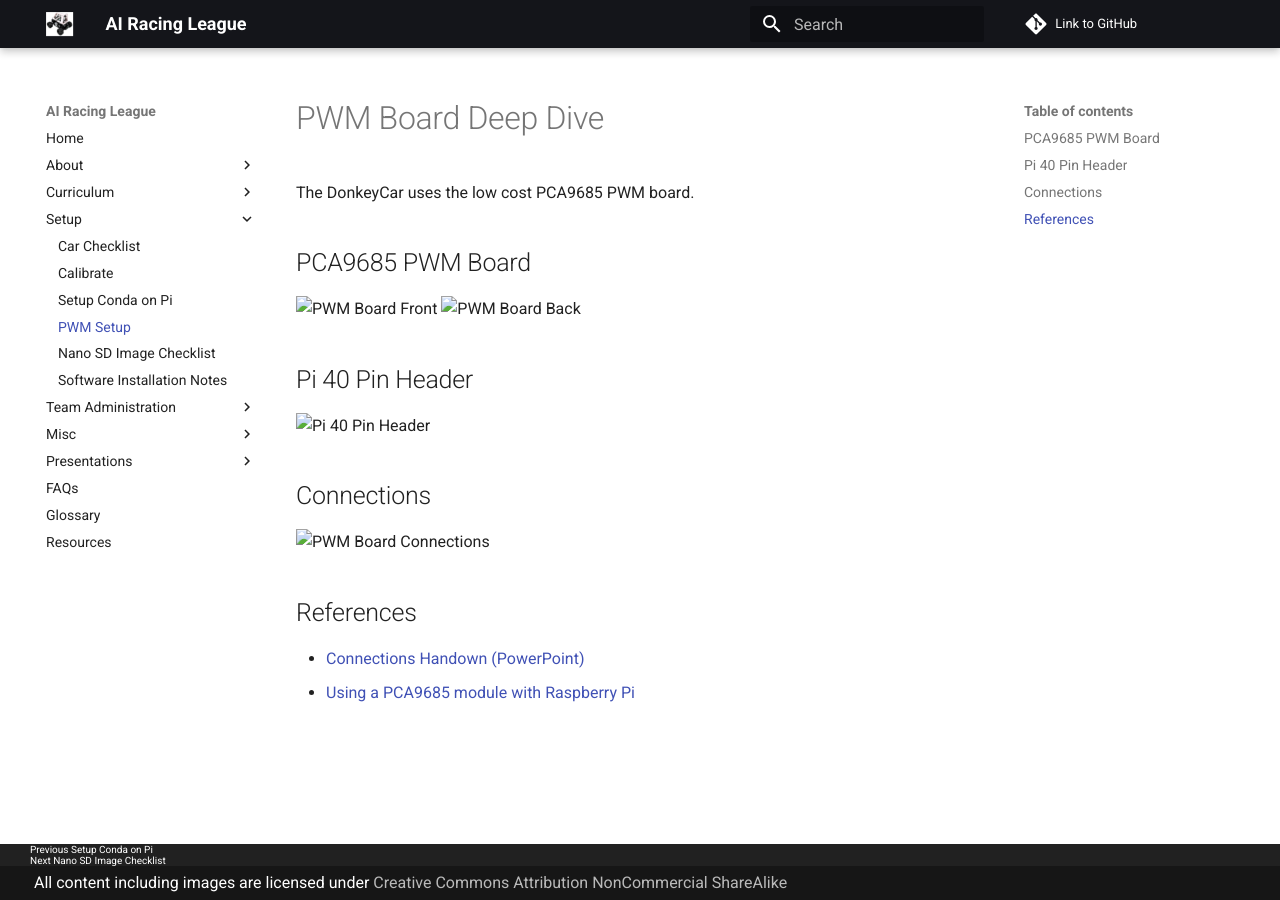
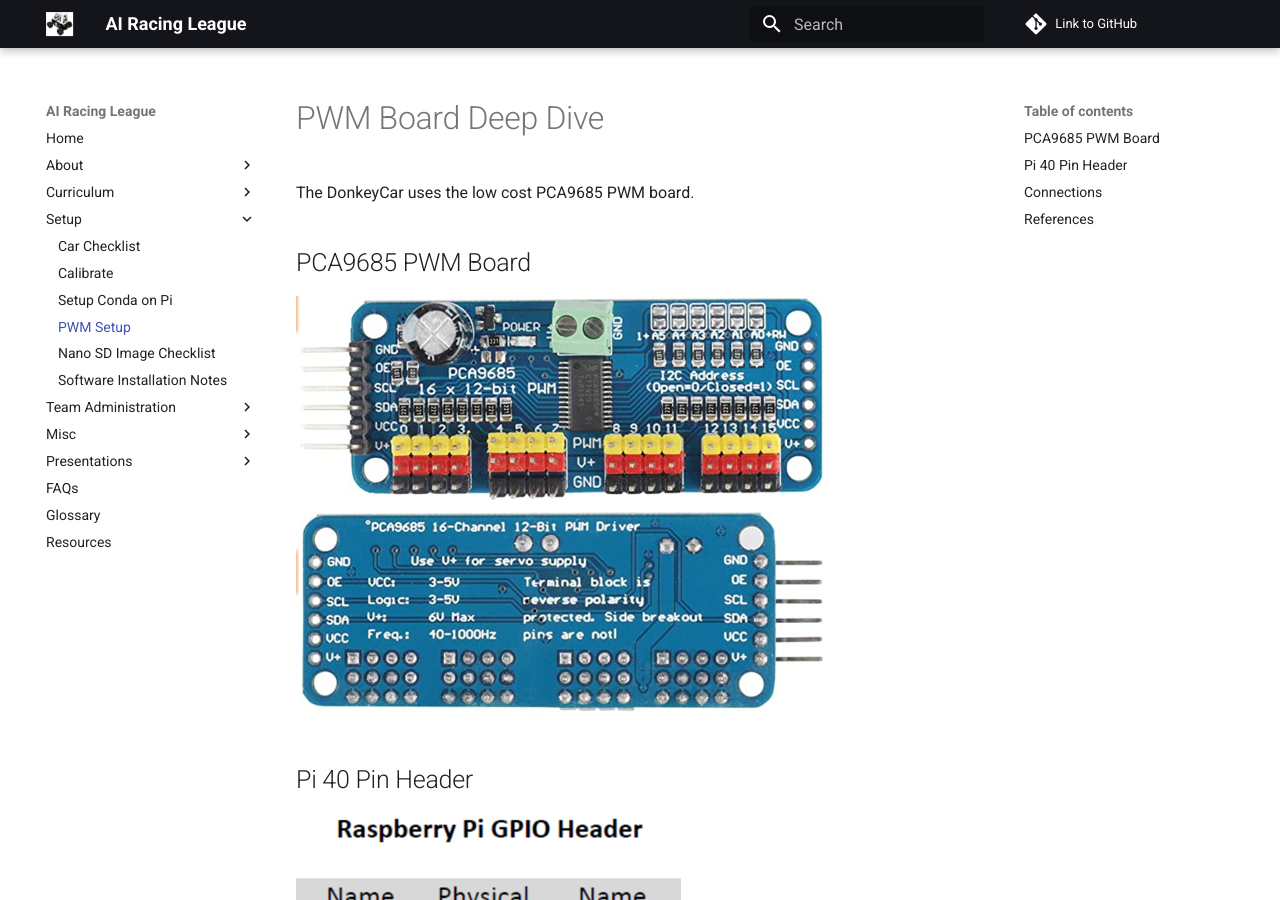
Before and after one commit to CoderDojoTC/ai-racing-league, an MkDocs documentation site: the page built from docs/setup/pwm-board.md, in a window 1280 px wide and 900 px high. Built offline with MkDocs 1.6.1 and Material for MkDocs 9.7.7, drawn with Linux system fonts in a browser that asks for light colours; comment, search, counter and statistics services are not loaded.

Commit message:
updated content

```diff
--- a/docs/setup/pwm-board.md
+++ b/docs/setup/pwm-board.md
@@ -3,16 +3,16 @@
 The DonkeyCar uses the low cost PCA9685 PWM board.
 
 ## PCA9685 PWM Board
-![PWM Board Front](img/PWM-board-front.png)
-![PWM Board Back](img/PWM-board-back.png)
+![PWM Board Front](../img/PWM-board-front.png)
+![PWM Board Back](../img/PWM-board-back.png)
 
 ## Pi 40 Pin Header
-![Pi 40 Pin Header](img/pi-40-pin-header.png)
+![Pi 40 Pin Header](../img/pi-40-pin-header.png)
 
 ## Connections
-![PWM Board Connections](img/PWM-connections.jpg)
+![PWM Board Connections](../img/PWM-connections.jpg)
 
 ## References
 
-* [Connections Handown (PowerPoint)](slides/Connecting-PWM-Cards.pptx)
+* [Connections Handown (PowerPoint)](../slides/Connecting-PWM-Cards.pptx)
 * [Using a PCA9685 module with Raspberry Pi](https://www.aranacorp.com/en/using-a-pca9685-module-with-raspberry-pi/)
```
Also changed, not shown: site/404.html, site/about/index.html, site/business-plan-2020/index.html, site/contacts/index.html, site/curriculum/index.html, site/demo/index.html, site/faqs/index.html, site/glossary/index.html, site/hackathon/index.html, site/index.html, site/learning-strategy/index.html, site/media/index.html, site/presentations/index.html, site/resources/index.html, 3 more files, 1 other file.
